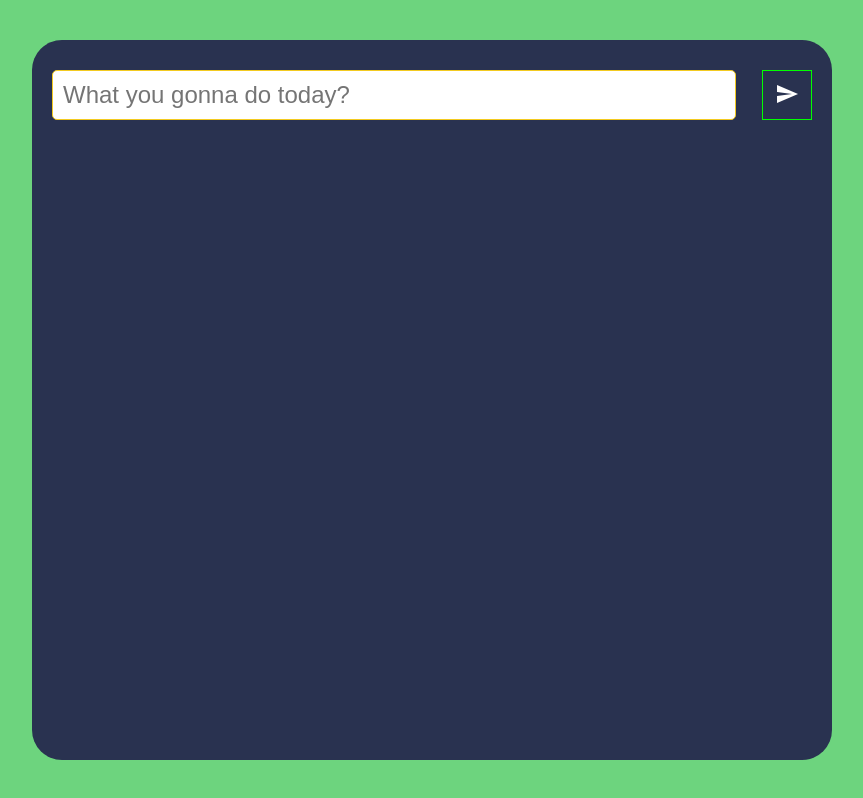
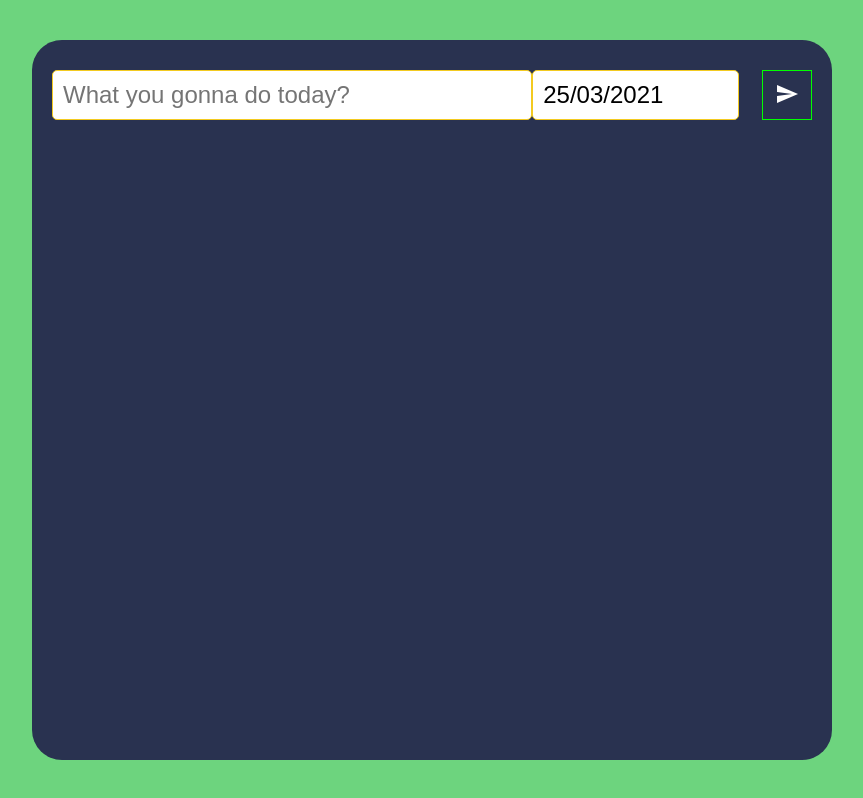
Before and after one commit to BartekObudzinski/ToDoAppReact, a React (Create React App) app: page / in a window 1280 px wide. Shown: the whole page, without its empty margins (208-1071 px from the left). Built offline with nearby package versions, Linux system fonts and the light colour scheme.

Commit message:
add choose date, and add a date to every single task

```diff
--- a/package.json
+++ b/package.json
@@ -8,6 +8,7 @@
     "@testing-library/user-event": "^12.8.1",
     "node-sass": "^5.0.0",
     "react": "^17.0.1",
+    "react-datepicker": "^3.6.0",
     "react-dom": "^17.0.1",
     "react-scripts": "4.0.3",
     "uuid": "^8.3.2",
--- a/src/App.js
+++ b/src/App.js
@@ -7,6 +7,7 @@ function App() {
   const [inputText, setInputText] = useState("");
   const [todoTasks, setTodoTasks] = useState([]);
   const [edit, setEdit] = useState();
+  const [startDate, setStartDate] = useState(new Date());
 
   useEffect(() => {
     {
@@ -23,6 +24,8 @@ function App() {
           setInputText={setInputText}
           todoTasks={todoTasks}
           setTodoTasks={setTodoTasks}
+          startDate={startDate}
+          setStartDate={setStartDate}
         />
 
         <ToDoList
--- a/src/components/ToDoForm/ToDoForm.js
+++ b/src/components/ToDoForm/ToDoForm.js
@@ -1,7 +1,16 @@
 import { v4 as taskId } from "uuid";
 import Button from "../Button/Button";
 import styles from "./ToDoForm.module.scss";
-const ToDoForm = ({ inputText, setInputText, todoTasks, setTodoTasks }) => {
+import DatePicker from "react-datepicker";
+import "react-datepicker/dist/react-datepicker.css";
+const ToDoForm = ({
+  startDate,
+  setStartDate,
+  inputText,
+  setInputText,
+  todoTasks,
+  setTodoTasks,
+}) => {
   const handleInputText = (e) => {
     setInputText(e.target.value);
   };
@@ -11,11 +20,11 @@ const ToDoForm = ({ inputText, setInputText, todoTasks, setTodoTasks }) => {
     if (inputText !== "") {
       setTodoTasks([
         ...todoTasks,
-        { text: inputText, id: taskId(), completed: false },
+        { text: inputText, id: taskId(), completed: false, date: startDate },
       ]);
-
       setInputText("");
     }
+    console.log(todoTasks);
   };
 
   return (
@@ -28,6 +37,11 @@ const ToDoForm = ({ inputText, setInputText, todoTasks, setTodoTasks }) => {
         maxLength="30"
         onChange={handleInputText}
       />
+      <DatePicker
+        selected={startDate}
+        onChange={(date) => setStartDate(date)}
+        dateFormat="dd/MM/yyyy"
+      />
       <div className="buttonsContainer">
         <Button onClickFn={addTask} style={styles.buttonSend} type="submit">
           <i class="material-icons">send</i>
--- a/src/components/ToDoSingleTask/ToDoSingleTask.js
+++ b/src/components/ToDoSingleTask/ToDoSingleTask.js
@@ -26,6 +26,7 @@ const ToDoSingleTask = ({ handleEdit, todoTask, handleRemove, handleDone }) => {
           {todoTask.id !== edit ? (
             <>
               <p>{todoTask.text}</p>
+
               <div className="buttonsContainer">
                 {todoTask.completed ? null : (
                   <Button style={styles.buttonEdit} onClickFn={onEditClick}>
```
Also changed, not shown: 1 other file (tests, documents, lock files or other folders).
